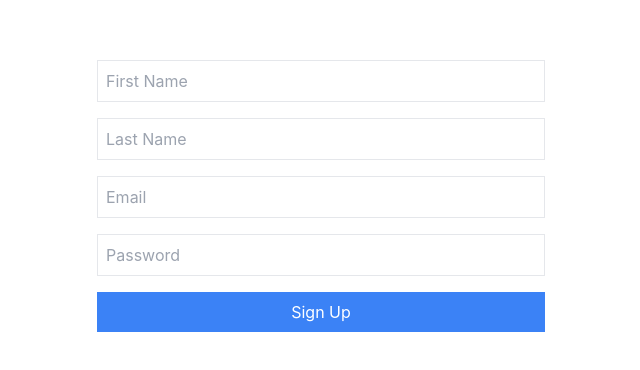
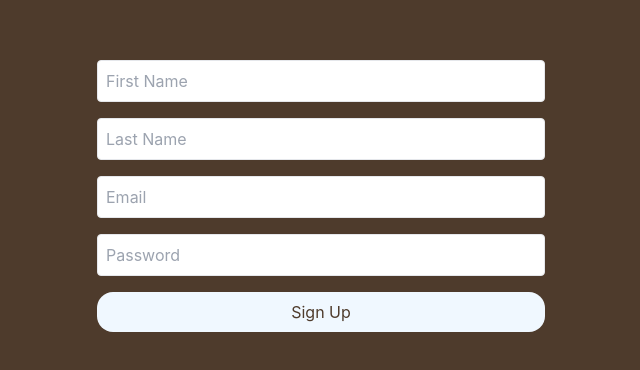
Before and after one commit to Mugisha146/To-do-web, a React (Create React App) app in the folder to-do-web/: page /signup in a window 1280 px wide. Shown: the part 204-574 px from the top of the page, without its empty margins (319-959 px from the left). Built offline with nearby package versions, Linux system fonts and the light colour scheme.

Commit message:
add some style

```diff
--- a/to-do-web/src/components/Login.tsx
+++ b/to-do-web/src/components/Login.tsx
@@ -21,26 +21,26 @@ const Login: React.FC = () => {
     <div className="flex flex-col items-center justify-center min-h-screen p-4">
       <input
         type="email"
-        className="border p-2 mb-4 w-full max-w-md"
+        className="border p-2 mb-4 rounded w-full max-w-md"
         placeholder="Email"
         value={email}
         onChange={(e) => setEmail(e.target.value)}
       />
       <input
         type="password"
-        className="border p-2 mb-4 w-full max-w-md"
+        className="border  rounded p-2 mb-4 w-full max-w-md"
         placeholder="Password"
         value={password}
         onChange={(e) => setPassword(e.target.value)}
       />
       <button
-        className="bg-blue-500 text-white p-2 w-full max-w-md"
+        className="bg-alice rounded-2xl text-begic p-2 w-full max-w-md"
         onClick={handleLogin}
       >
         Login
       </button>
       <button
-        className="text-blue-500 mt-4"
+        className="text-alice mt-4"
         onClick={() => navigate("/signup")}
       >
         Don't have an account? Sign up here
--- a/to-do-web/src/components/Signup.tsx
+++ b/to-do-web/src/components/Signup.tsx
@@ -22,34 +22,34 @@ const Signup: React.FC = () => {
     <div className="flex flex-col items-center justify-center min-h-screen p-4">
       <input
         type="text"
-        className="border p-2 mb-4 w-full max-w-md"
+        className="border p-2 mb-4 rounded w-full max-w-md"
         placeholder="First Name"
         value={firstName}
         onChange={(e) => setFirstName(e.target.value)}
       />
       <input
         type="text"
-        className="border p-2 mb-4 w-full max-w-md"
+        className="border p-2 mb-4 rounded w-full max-w-md"
         placeholder="Last Name"
         value={lastName}
         onChange={(e) => setLastName(e.target.value)}
       />
       <input
         type="email"
-        className="border p-2 mb-4 w-full max-w-md"
+        className="border p-2 mb-4  rounded w-full max-w-md"
         placeholder="Email"
         value={email}
         onChange={(e) => setEmail(e.target.value)}
       />
       <input
         type="password"
-        className="border p-2 mb-4 w-full max-w-md"
+        className="border p-2 mb-4 rounded w-full max-w-md"
         placeholder="Password"
         value={password}
         onChange={(e) => setPassword(e.target.value)}
       />
       <button
-        className="bg-blue-500 text-white p-2 w-full max-w-md"
+        className="bg-alice text-begic rounded-2xl p-2 w-full max-w-md"
         onClick={handleSignup}
       >
         Sign Up
--- a/to-do-web/src/components/TaskList.tsx
+++ b/to-do-web/src/components/TaskList.tsx
@@ -74,46 +74,49 @@ const TaskList: React.FC = () => {
     <div className="flex flex-col items-center p-4">
       <input
         type="text"
-        className="border p-2 mb-4 w-full max-w-md"
+        className="border p-2 mb-4 w-full rounded max-w-md"
         placeholder="Task Title"
         value={newTaskTitle}
         onChange={(e) => setNewTaskTitle(e.target.value)}
       />
       <input
         type="text"
-        className="border p-2 mb-4 w-full max-w-md"
+        className="border p-2 mb-4 w-full rounded max-w-md"
         placeholder="Task Description"
         value={newTaskDescription}
         onChange={(e) => setNewTaskDescription(e.target.value)}
       />
       <button
-        className="bg-blue-500 text-white p-2 w-full max-w-md"
+        className="bg-alice text-begic rounded-2xl p-2 w-full max-w-md"
         onClick={handleCreateTask}
       >
         Create Task
       </button>
       <div className="w-full max-w-md mt-4">
         {tasks.map((task) => (
-          <div key={task.id} className="flex justify-between items-center mb-2">
+          <div
+            key={task.id}
+            className="flex justify-between text-gray-50 items-center mb-2"
+          >
             <div>
               <span
                 className={`text-lg ${task.completed ? "line-through" : ""}`}
               >
                 {task.title}
               </span>
-              <p className="text-gray-600">{task.description}</p>
+              <p className="text-gray-300">{task.description}</p>
               <p className="text-gray-400 text-sm">
                 Created at: {new Date(task.createdAt).toLocaleString()}
               </p>
             </div>
             <button
-              className="bg-blue-500 text-white p-1 mx-2"
+              className="bg-alice text-begic rounded-md p-1 mx-2"
               onClick={() => toggleComplete(task.id, task.completed)}
             >
               {task.completed ? "Undo" : "Complete"}
             </button>
             <button
-              className="bg-red-500 text-white p-1"
+              className="bg-red-500 rounded-md text-white p-1"
               onClick={() => handleDelete(task.id)}
             >
               Delete
@@ -122,7 +125,7 @@ const TaskList: React.FC = () => {
         ))}
       </div>
       <button
-        className="bg-blue-500 text-white p-2 mt-4"
+        className="bg-alice rounded-xl text-begic p-2 mt-4"
         onClick={handleLogout}
       >
         Logout
--- a/to-do-web/src/index.css
+++ b/to-do-web/src/index.css
@@ -5,6 +5,7 @@ body {
     sans-serif;
   -webkit-font-smoothing: antialiased;
   -moz-osx-font-smoothing: grayscale;
+  background-color: #4E3B2C;
 }
 
 code {
--- a/to-do-web/tailwind.config.js
+++ b/to-do-web/tailwind.config.js
@@ -2,7 +2,12 @@
 module.exports = {
   content: ["./src/**/*.{js,jsx,ts,tsx}"],
   theme: {
-    extend: {},
+    extend: {
+      colors: {
+        alice: "#F0F8FF",
+        begic: "#4E3B2C",
+      },
+    },
   },
   plugins: [],
 };
```
